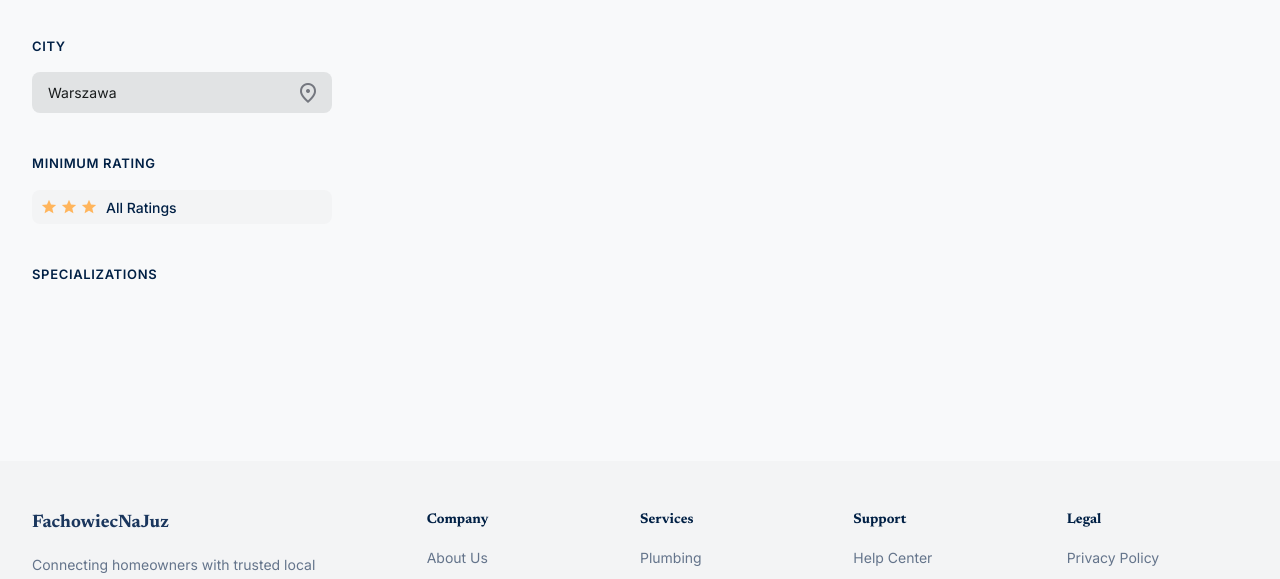
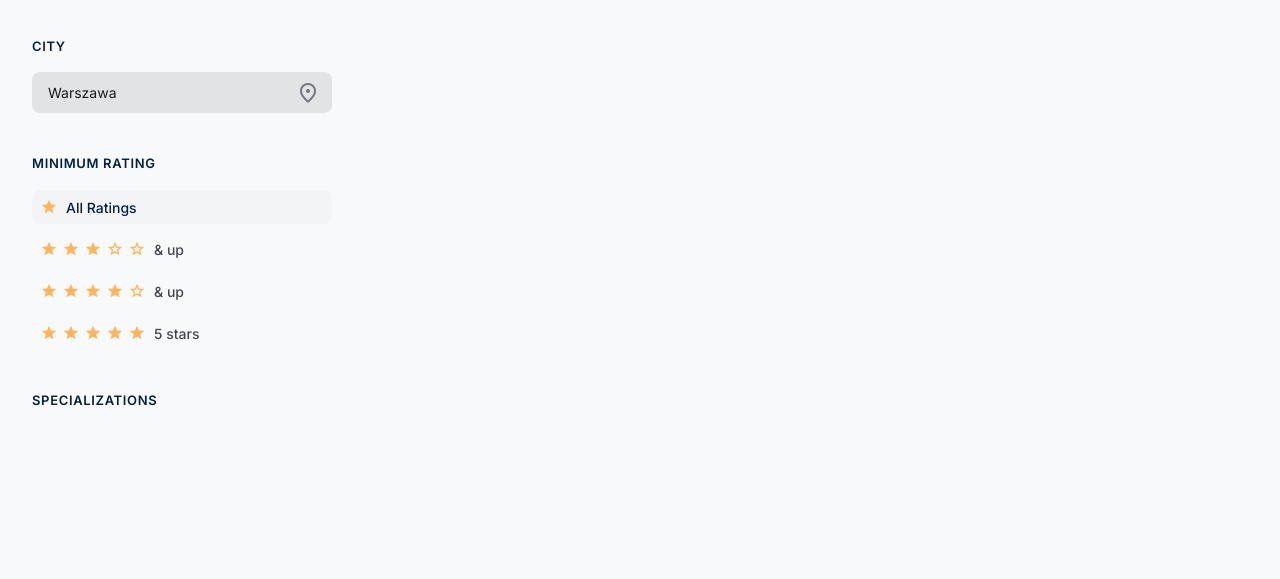
Before and after one commit to stanislaw-kopec/AplikacjeInternetowePK, a PHP site: template public/views/dashboard.html in a window 1280 px wide. Shown: the part 206-785 px from the top of the page. Run offline with PHP 8.4, Linux system fonts and the light colour scheme; the template is opened without the code that fills it, so the values that code supplies are empty.

Commit message:
dodanie filtru po ocenie

```diff
--- a/public/styles/dashboard.css
+++ b/public/styles/dashboard.css
@@ -296,17 +296,17 @@ main {
     pointer-events: none;
 }
 
-/* Rating Filter */
+/* Rating Filter – ikonki Material Symbols (wygląd z expert-detail) */
 .rating-options {
     display: flex;
     flex-direction: column;
-    gap: 0.75rem;
+    gap: 0.5rem;
 }
 
 .rating-btn {
     display: flex;
     align-items: center;
-    gap: 0.5rem;
+    gap: 0.25rem;
     width: 100%;
     padding: 0.5rem;
     border-radius: var(--radius-md);
@@ -326,20 +326,17 @@ main {
     background: var(--surface-container-low);
 }
 
-.rating-stars {
-    display: flex;
+.rating-btn .material-symbols-outlined {
+    font-size: 1.125rem;
     color: var(--secondary-container);
-    gap: 0.125rem;
-}
-
-.rating-stars .material-symbols-outlined {
-    font-size: 1.125rem;
+    line-height: 1;
 }
 
 .rating-text {
     font-size: 0.875rem;
     font-weight: 500;
     color: var(--on-surface-variant);
+    margin-left: 0.25rem;
 }
 
 .rating-btn.active .rating-text {
@@ -466,6 +463,11 @@ main {
     letter-spacing: 0.1em;
     padding: 0.25rem 0.5rem;
     border-radius: var(--radius-sm);
+}
+
+.location-tag {
+    background: #e0f2fe;
+    color: #0369a1;
 }
 
 .card-description {
--- a/public/views/dashboard.html
+++ b/public/views/dashboard.html
@@ -27,7 +27,7 @@
                     <div class="filter-section">
                         <label class="filter-label">City</label>
                         <div class="filter-input-wrapper">
-                            <input type="text" value="<?= htmlspecialchars(($locations[0] ?? null) ? $locations[0]->getCity() : 'Warszawa') ?>" placeholder="Type city and press Enter..."/>
+                            <input type="text" value="<?= htmlspecialchars(($locations[0] ?? null) ? $locations[1]->getCity() : 'Warszawa') ?>" placeholder="Type city and press Enter..."/>
                             <span class="material-symbols-outlined">location_on</span>
                         </div>
                     </div>
@@ -36,12 +36,26 @@
                         <label class="filter-label">Minimum Rating</label>
                         <div class="rating-options">
                             <button class="rating-btn active" data-rating="all">
-                                <div class="rating-stars">
+                                <span class="material-symbols-outlined" style="font-variation-settings: 'FILL' 1;">star</span>
+                                <span class="rating-text">All Ratings</span>
+                            </button>
+                            <button class="rating-btn" data-rating="3">
+                                <?php for ($i = 1; $i <= 5; $i++): ?>
+                                    <span class="material-symbols-outlined" style="font-variation-settings: 'FILL' <?= $i <= 3 ? 1 : 0 ?>;">star</span>
+                                <?php endfor; ?>
+                                <span class="rating-text">&amp; up</span>
+                            </button>
+                            <button class="rating-btn" data-rating="4">
+                                <?php for ($i = 1; $i <= 5; $i++): ?>
+                                    <span class="material-symbols-outlined" style="font-variation-settings: 'FILL' <?= $i <= 4 ? 1 : 0 ?>;">star</span>
+                                <?php endfor; ?>
+                                <span class="rating-text">&amp; up</span>
+                            </button>
+                            <button class="rating-btn" data-rating="5">
+                                <?php for ($i = 1; $i <= 5; $i++): ?>
                                     <span class="material-symbols-outlined" style="font-variation-settings: 'FILL' 1;">star</span>
-                                    <span class="material-symbols-outlined" style="font-variation-settings: 'FILL' 1;">star</span>
-                                    <span class="material-symbols-outlined" style="font-variation-settings: 'FILL' 1;">star</span>
-                                </div>
-                                <span class="rating-text">All Ratings</span>
+                                <?php endfor; ?>
+                                <span class="rating-text">5 stars</span>
                             </button>
                         </div>
                     </div>
```
Also changed, not shown: public/scripts/dashboard.js (+23 -29 lines).
